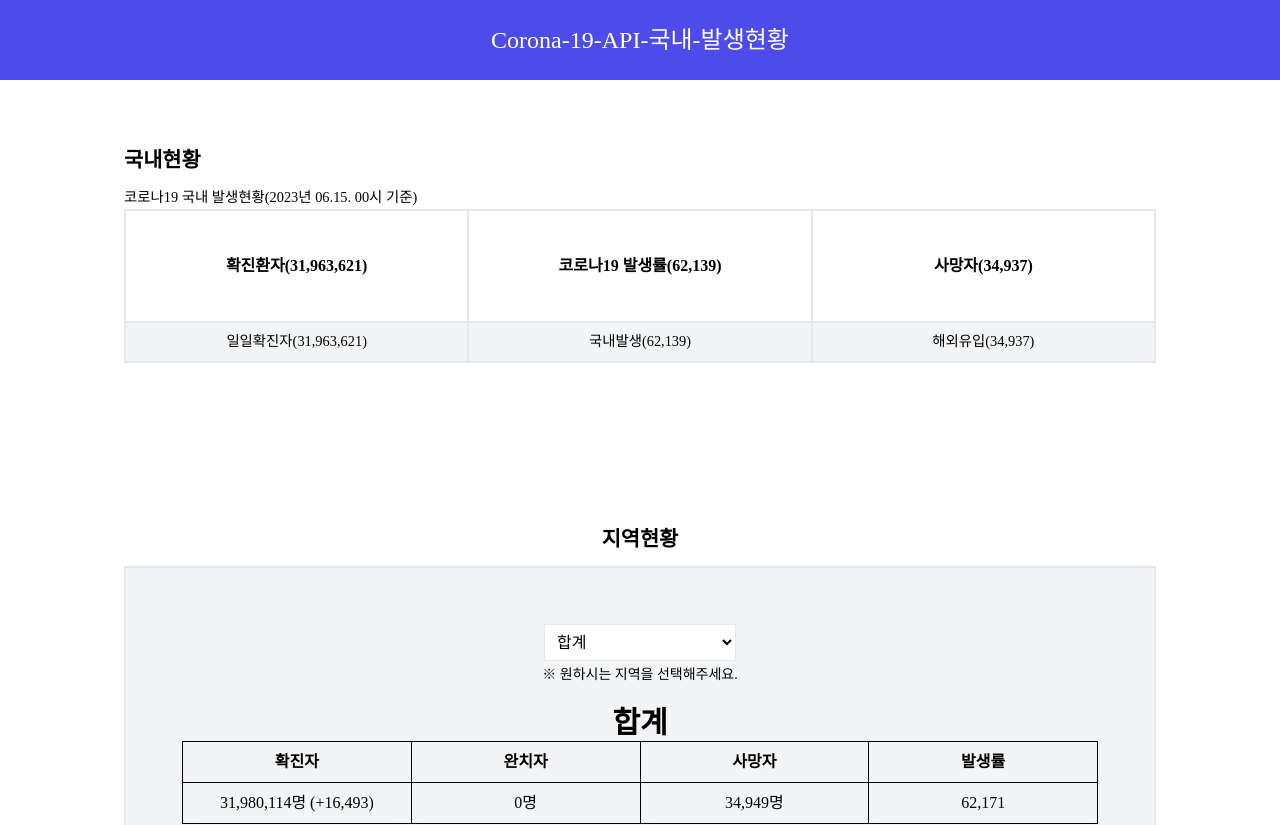
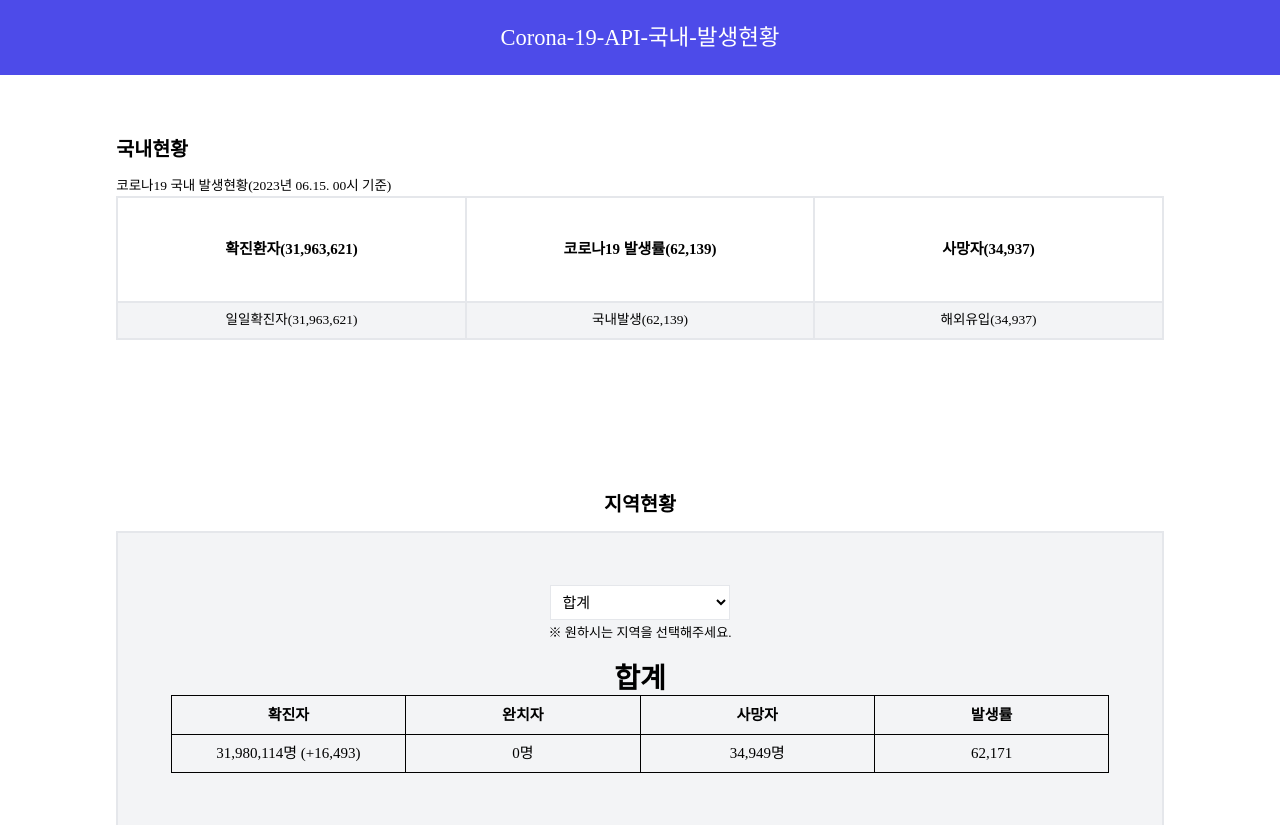
Before and after one commit to bongjunk/covid-19-ts, a Next.js app: page / in a window 1280 px wide. Shown: the top 825 px of the page. Built offline with nearby package versions, Linux system fonts and the light colour scheme.

Commit message:
css 수정

```diff
--- a/src/app/globals.css
+++ b/src/app/globals.css
@@ -3,7 +3,7 @@
 @tailwind utilities;
 
 html {
-  font-size: 16px;
+  font-size: 15px;
 }
 
 * {
@@ -17,3 +17,9 @@ body {
   width: 100%;
   height: 100%;
 }
+
+@media (max-width: 700px) {
+  html {
+    font-size: 13px;
+  }
+}
--- a/src/app/page.tsx
+++ b/src/app/page.tsx
@@ -88,7 +88,7 @@ export default function Home() {
         <div className="w-full h-20 bg-[#4D4BE9] flex items-center justify-center">
           <h1 className="text-white text-[1.5rem]">{title}</h1>
         </div>
-        <div className="px-[7.75rem]">
+        <div className="desktop:px-[7.75rem] tablet:px-[5rem] mobile:px-[2.5rem]">
           <div className="mt-16">
             <h2 className="font-bold text-[1.3rem] mb-3">국내현황</h2>
             <p className="text-[0.9rem]">{updateTime}</p>
@@ -127,7 +127,8 @@ export default function Home() {
                   onChange={areaChange}
                   className="border bg-white w-48 px-2 py-2"
                 >
-                  {region?.map((el: string, idx: number) => {
+                  {region?.map((el: string | any, idx: number) => {
+                    console.log('el', el, 'idx', idx);
                     return (
                       <option key={idx} value={el.en}>
                         {el.kr}
@@ -142,7 +143,7 @@ export default function Home() {
               <div className="flex justify-center">
                 <div className="w-full">
                   <p className="font-bold text-3xl">
-                    {province[city]?.countryName}
+                    {province[city as keyof typeof province]?.countryName}
                   </p>
                   <table className="w-full">
                     <thead>
@@ -164,17 +165,20 @@ export default function Home() {
                     <tbody>
                       <tr>
                         <td className="border border-black p-2">
-                          {province[city]?.totalCase}명 (+
-                          {province[city]?.newCase})
+                          {province[city as keyof typeof province]?.totalCase}명
+                          (+
+                          {province[city as keyof typeof province]?.newCase})
                         </td>
                         <td className="border border-black p-2">
-                          {province[city]?.recovered}명
+                          {province[city as keyof typeof province]?.recovered}명
                         </td>
                         <td className="border border-black p-2">
-                          {province[city]?.death}명
+                          {province[city as keyof typeof province]?.death}명
                         </td>
                         <td className="border border-black p-2">
-                          {numReg(province[city]?.percentage)}
+                          {numReg(
+                            province[city as keyof typeof province]?.percentage,
+                          )}
                         </td>
                       </tr>
                     </tbody>
@@ -182,7 +186,7 @@ export default function Home() {
                 </div>
               </div>
             </div>
-            <div className="text-center w-full h-[500px]">
+            <div className="text-center w-full h-[500px] my-10">
               <ResponsiveContainer width="100%" height="100%">
                 <BarChart
                   width={500}
```
Also changed, not shown: .eslintrc.js.
